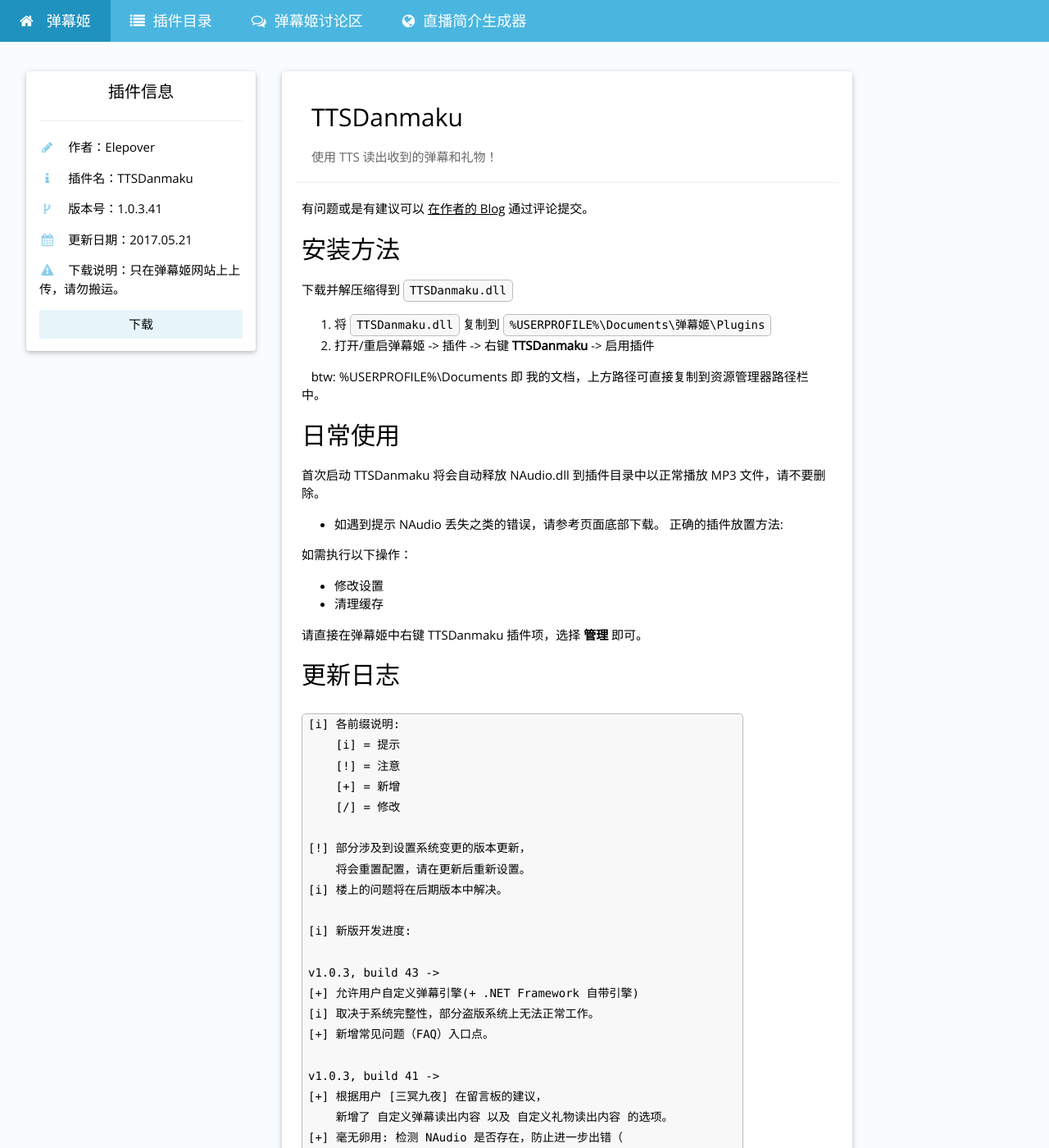
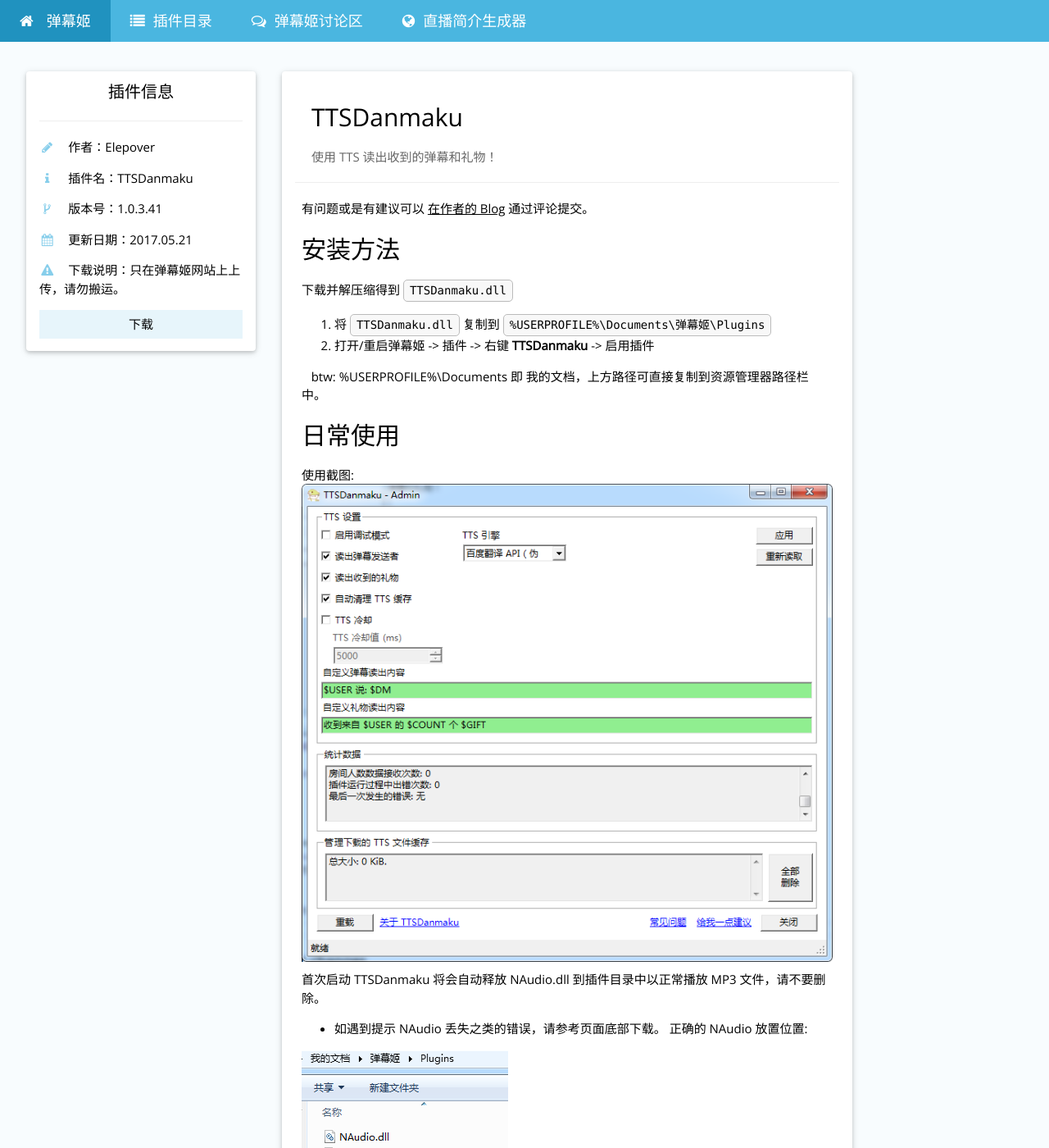
Before and after one commit to Bililive/www.danmuji.org, a Jekyll site: the page built from _plugin/TTSDanmaku.md, in a window 1280 px wide and 1400 px high. Shown: the whole window at 82% size. Built offline with Jekyll 4.4.1, drawn with Linux system fonts in a browser that asks for light colours; nearby versions of some CDN libraries; some web fonts are replaced; comment, search, counter and statistics services are not loaded.

Commit message:
Update TTSDanmaku.md

```diff
--- a/_plugin/TTSDanmaku.md
+++ b/_plugin/TTSDanmaku.md
@@ -31,10 +31,14 @@
 日常使用
 ----
 
+使用截图:
+![使用截图](https://www.danmuji.cn/resource/TTSDanmaku/screenshot.png)
+
 首次启动 TTSDanmaku 将会自动释放 NAudio.dll 到插件目录中以正常播放 MP3 文件，请不要删除。
 * 如遇到提示 NAudio 丢失之类的错误，请参考页面底部下载。
-正确的插件放置方法:
+正确的 NAudio 放置位置:
 
+![正确的文件放置](https://www.danmuji.cn/resource/TTSDanmaku/fileplace.png)
 
 如需执行以下操作：
 
```
